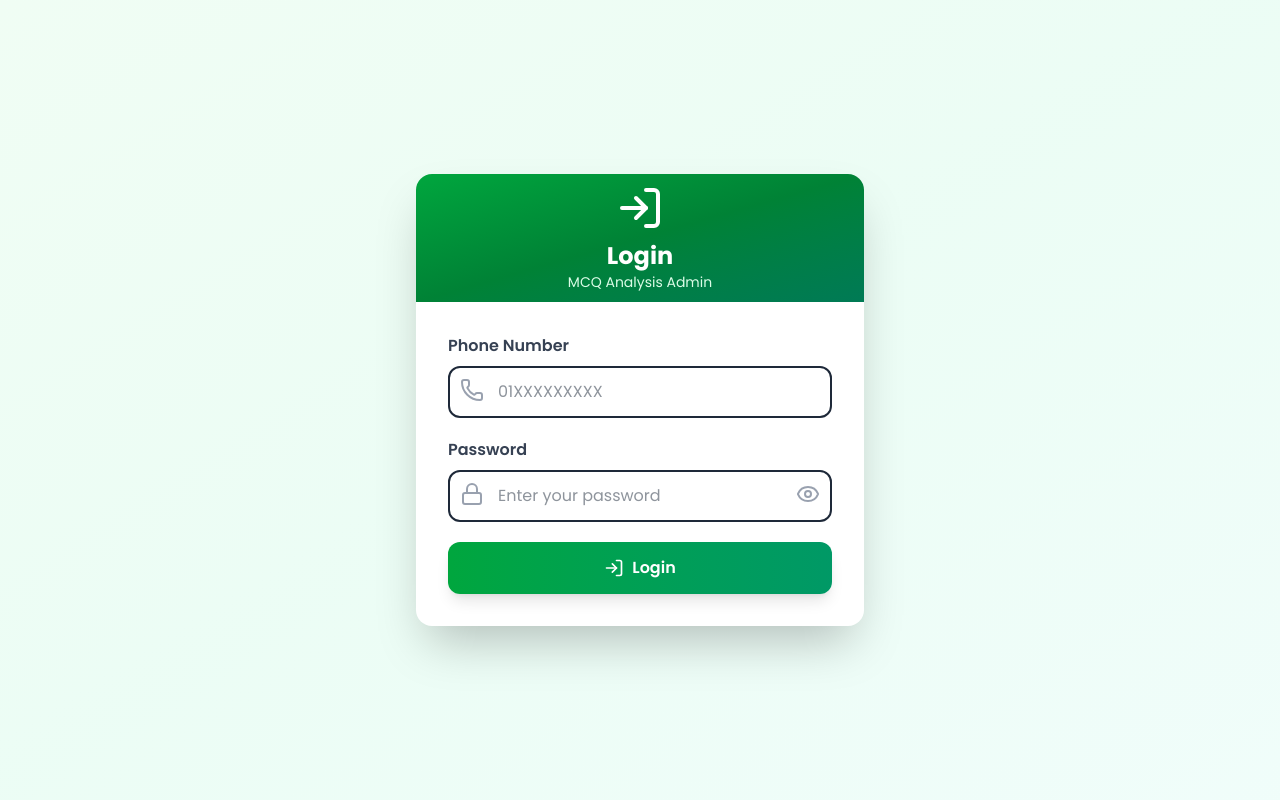
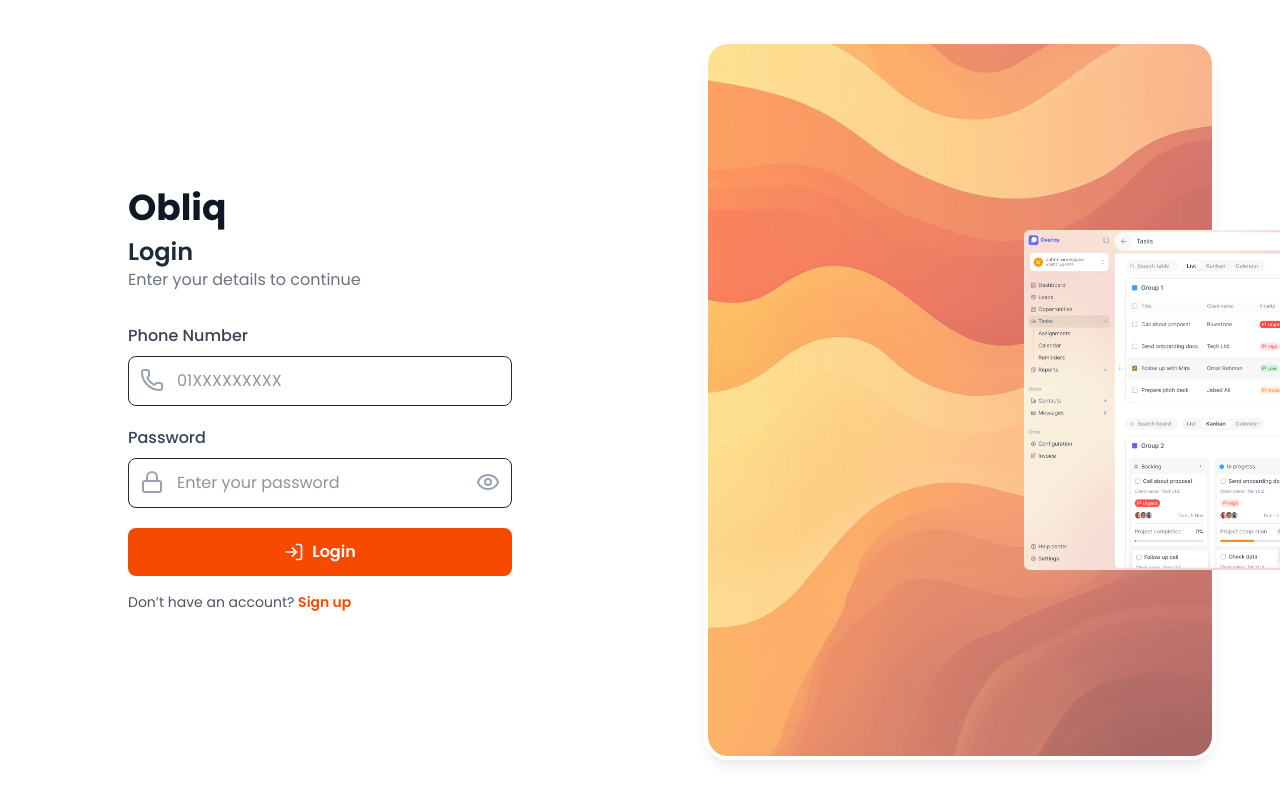
Before and after one commit to engrsakib/AtomShield, a Next.js app in the folder client/: page / in a window 1280 px wide. Built offline with nearby package versions, Linux system fonts and the light colour scheme; no server answers.

Commit message:
update set and all tarn

```diff
--- a/client/src/components/modules/auth/Login.tsx
+++ b/client/src/components/modules/auth/Login.tsx
@@ -1,34 +1,25 @@
-
-
-
-
-
 "use client";
 
 import React, { useState, useEffect } from "react";
 import { useRouter } from "next/navigation";
-import {
-  Phone,
-  Lock,
-  Eye,
-  EyeOff,
-  LogIn,
-  AlertCircle,
-} from "lucide-react";
+import { Phone, Lock, Eye, EyeOff, LogIn, AlertCircle } from "lucide-react";
 import Swal from "sweetalert2";
 import { ENV } from "@/config/env";
 
 const Login: React.FC = () => {
   const router = useRouter();
 
-
   const [redirectUrl, setRedirectUrl] = useState("/dashboard");
+  const [animate, setAnimate] = useState(false);
 
   useEffect(() => {
     if (typeof window !== "undefined") {
       const params = new URLSearchParams(window.location.search);
       const r = params.get("redirect");
       if (r) setRedirectUrl(r);
+
+      // Trigger animation after mount
+      setTimeout(() => setAnimate(true), 100);
     }
   }, []);
 
@@ -45,7 +36,6 @@ const Login: React.FC = () => {
     password?: string;
   }>({});
 
-  // ONLY NUMBER
   const handlePhoneChange = (e: React.ChangeEvent<HTMLInputElement>) => {
     const value = e.target.value.replace(/\D/g, "");
     setFormData((prev) => ({ ...prev, phone_number: value }));
@@ -54,7 +44,6 @@ const Login: React.FC = () => {
     }
   };
 
-  // INPUT HANDLER
   const handleInputChange = (e: React.ChangeEvent<HTMLInputElement>) => {
     const { name, value } = e.target;
     setFormData((prev) => ({ ...prev, [name]: value }));
@@ -63,7 +52,6 @@ const Login: React.FC = () => {
     }
   };
 
-  // VALIDATION
   const validateForm = () => {
     const newErrors: { phone_number?: string; password?: string } = {};
 
@@ -80,32 +68,31 @@ const Login: React.FC = () => {
     return Object.keys(newErrors).length === 0;
   };
 
-  // LOGIN HANDLER
   const handleSubmit = async () => {
     if (!validateForm()) return;
 
     setIsLoading(true);
 
     try {
-      const res = await fetch(
-        `${ENV.BASE_URL}/admin/login`,
-        {
-          method: "POST",
-          headers: { "Content-Type": "application/json" },
-          body: JSON.stringify(formData),
-        }
-      );
+      const res = await fetch(`${ENV.BASE_URL}/admin/login`, {
+        method: "POST",
+        headers: { "Content-Type": "application/json" },
+        body: JSON.stringify(formData),
+      });
 
       const result = await res.json();
 
       if (result.success && result.data) {
-
         if (result.data.access_token) {
-          document.cookie = `access_token=${result.data.access_token}; path=/; max-age=${60 * 60 * 24 * 7}; SameSite=Lax`;
+          document.cookie = `access_token=${result.data.access_token}; path=/; max-age=${
+            60 * 60 * 24 * 7
+          }; SameSite=Lax`;
         }
 
         if (result.data.refresh_token) {
-          document.cookie = `refresh_token=${result.data.refresh_token}; path=/; max-age=${60 * 60 * 24 * 30}; SameSite=Lax`;
+          document.cookie = `refresh_token=${result.data.refresh_token}; path=/; max-age=${
+            60 * 60 * 24 * 30
+          }; SameSite=Lax`;
         }
 
         Swal.fire({
@@ -146,22 +133,22 @@ const Login: React.FC = () => {
   };
 
   return (
-    <div className="min-h-screen w-full flex items-center justify-center bg-gradient-to-br from-green-50 via-emerald-50 to-teal-50 p-4">
-      <div className="w-full max-w-md bg-white rounded-2xl shadow-2xl">
-        <div className="h-32 bg-gradient-to-br from-green-600 via-green-700 to-emerald-700 flex flex-col items-center justify-center text-white rounded-t-2xl">
-          <LogIn className="w-12 h-12 mb-2" />
-          <h2 className="text-2xl font-bold">Login</h2>
-          <p className="text-green-100 text-sm">MCQ Analysis Admin</p>
-        </div>
+    <div className="flex w-full min-h-screen overflow-hidden bg-white">
 
-        <div className="p-8 space-y-5">
-          {/* Phone Input */}
-          <div>
-            <label className="block mb-2 font-semibold text-gray-700">
+      {/* LEFT SIDE LOGIN */}
+      <div className="flex items-center justify-center w-full p-10 md:w-1/2">
+        <div className="w-full max-w-sm">
+          <h1 className="mb-2 text-4xl font-bold text-gray-900">Obliq</h1>
+          <h2 className="text-2xl font-semibold text-gray-800">Login</h2>
+          <p className="mb-8 text-gray-500">Enter your details to continue</p>
+
+          {/* Phone */}
+          <div className="mb-5">
+            <label className="block mb-2 font-medium text-gray-700">
               Phone Number
             </label>
             <div className="relative">
-              <Phone className="absolute left-3 top-3 text-gray-400" />
+              <Phone className="absolute text-gray-400 left-3 top-3" />
               <input
                 type="text"
                 name="phone_number"
@@ -171,23 +158,23 @@ const Login: React.FC = () => {
                 placeholder="01XXXXXXXXX"
                 maxLength={11}
                 disabled={isLoading}
-                className="w-full pl-12 pr-4 py-3 border-2 rounded-xl focus:border-green-500 focus:outline-none transition-colors disabled:bg-gray-100 disabled:cursor-not-allowed"
+                className="w-full py-3 pl-12 pr-4 border rounded-lg focus:ring-2 focus:ring-orange-500 focus:outline-none"
               />
             </div>
             {errors.phone_number && (
-              <p className="text-red-600 text-sm flex items-center gap-1 mt-1">
+              <p className="flex items-center gap-1 mt-1 text-sm text-red-600">
                 <AlertCircle className="w-4 h-4" /> {errors.phone_number}
               </p>
             )}
           </div>
 
           {/* Password */}
-          <div>
-            <label className="block mb-2 font-semibold text-gray-700">
+          <div className="mb-5">
+            <label className="block mb-2 font-medium text-gray-700">
               Password
             </label>
             <div className="relative">
-              <Lock className="absolute left-3 top-3 text-gray-400" />
+              <Lock className="absolute text-gray-400 left-3 top-3" />
               <input
                 type={showPassword ? "text" : "password"}
                 name="password"
@@ -196,11 +183,11 @@ const Login: React.FC = () => {
                 onKeyPress={handleKeyPress}
                 placeholder="Enter your password"
                 disabled={isLoading}
-                className="w-full pl-12 pr-12 py-3 border-2 rounded-xl focus:border-green-500 focus:outline-none transition-colors disabled:bg-gray-100 disabled:cursor-not-allowed"
+                className="w-full py-3 pl-12 pr-12 border rounded-lg focus:ring-2 focus:ring-orange-500 focus:outline-none"
               />
               <button
                 type="button"
-                className="absolute right-3 top-3 text-gray-400 hover:text-gray-600 transition-colors disabled:cursor-not-allowed"
+                className="absolute text-gray-400 right-3 top-3 hover:text-gray-600"
                 onClick={() => setShowPassword(!showPassword)}
                 disabled={isLoading}
               >
@@ -209,7 +196,7 @@ const Login: React.FC = () => {
             </div>
 
             {errors.password && (
-              <p className="text-red-600 text-sm flex items-center gap-1 mt-1">
+              <p className="flex items-center gap-1 mt-1 text-sm text-red-600">
                 <AlertCircle className="w-4 h-4" /> {errors.password}
               </p>
             )}
@@ -219,11 +206,11 @@ const Login: React.FC = () => {
           <button
             onClick={handleSubmit}
             disabled={isLoading}
-            className="w-full bg-gradient-to-r from-green-600 to-emerald-600 text-white font-semibold py-3.5 rounded-xl shadow-lg hover:opacity-90 flex items-center justify-center gap-2 transition-opacity disabled:opacity-50 disabled:cursor-not-allowed"
+            className="flex items-center justify-center w-full gap-2 py-3 font-semibold text-white transition bg-orange-600 rounded-lg hover:bg-orange-700 disabled:opacity-50"
           >
             {isLoading ? (
               <>
-                <div className="w-5 h-5 border-2 border-white border-t-transparent rounded-full animate-spin" />
+                <div className="w-5 h-5 border-2 border-white rounded-full border-t-transparent animate-spin" />
                 Logging in...
               </>
             ) : (
@@ -232,7 +219,31 @@ const Login: React.FC = () => {
               </>
             )}
           </button>
+
+          <p className="mt-4 text-sm text-gray-600">
+            Don’t have an account?{" "}
+            <span className="font-semibold text-orange-600 cursor-pointer">
+              Sign up
+            </span>
+          </p>
         </div>
+      </div>
+
+      {/* RIGHT SIDE ANIMATED PANEL */}
+      <div className="relative items-center justify-center hidden w-1/2 overflow-hidden md:flex">
+
+        {/* Background Gradient */}
+        <img
+          src="/grad.png"
+          className="absolute inset-0 object-cover h-[90%] w-[80%] opacity-70 top-1/2 left-2/4 -translate-x-1/2 -translate-y-1/2 border-4 border-white rounded-3xl shadow-lg"
+        />
+
+        {/* Sliding Image */}
+        <img
+          src="/side.png"
+          className={`absolute w-[85%] left-3/5 transition-all duration-[1200ms] ease-[cubic-bezier(0.16,1,0.3,1)]
+            ${animate ? "translate-x-0 opacity-100" : "translate-x-[120%] opacity-0"}`}
+        />
       </div>
     </div>
   );
```
Also changed, not shown: client/public/grad.png (added), client/public/side.png (added).
